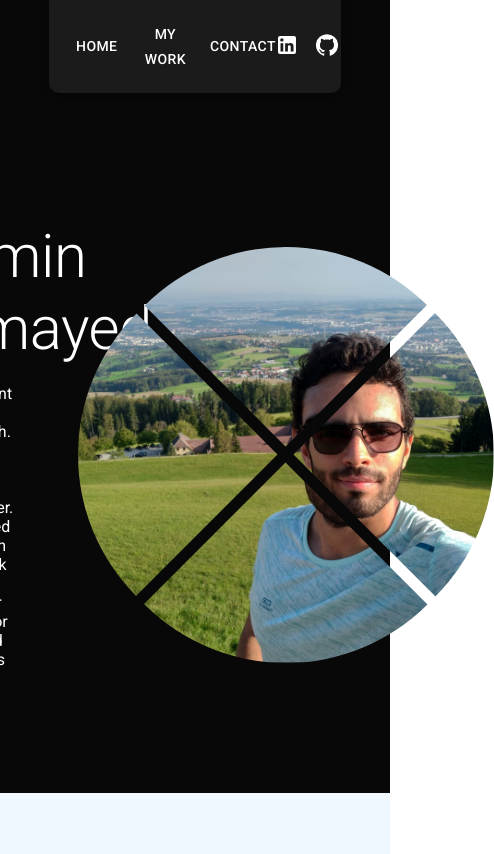
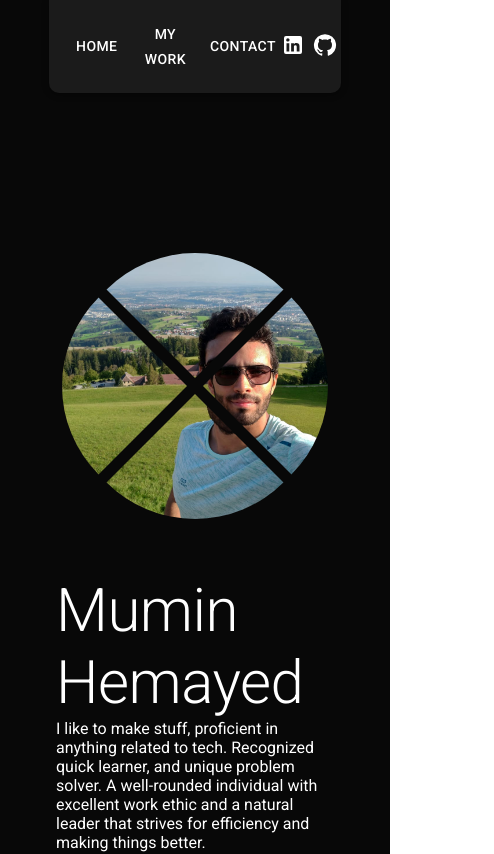
Before and after one commit to MuminElsayed/MuminElsayed.github.io, a React (Create React App) app: page / in a window 390 px wide. Shown: the top 854 px of the page, 494 px wide, since content can reach past the window. Built offline with nearby package versions, Linux system fonts and the light colour scheme.

Commit message:
Added mobile support

```diff
--- a/src/App.js
+++ b/src/App.js
@@ -2,13 +2,12 @@ import React, { useRef } from "react";
 import { ThemeProvider } from "@mui/material/styles";
 import "./App.css";
 import Navbar from "./Components/Navbar";
-import { Container, Typography, useForkRef } from "@mui/material";
+import { Container, Typography } from "@mui/material";
 import { createTheme } from "@mui/material/styles";
 import IframePreview from "./Components/IframePreview";
 import PageSection from "./Components/PageSection";
 import MyPfp from "./Assets/pfp.jpg";
 import ImagePreview from "./Components/QuadImagePreview";
-import userEvent from "@testing-library/user-event";
 import GetInTouch from "./Components/GetInTouch";
 
 function App() {
@@ -28,11 +27,8 @@ function App() {
         <Navbar pages={PAGES}></Navbar>
         <PageSection ref={homeRef} style={{ minHeight: "700px" }}>
           <Container>
-            <div className="display-flex align-items-center justify-content-center gap-xxl">
-              <div
-                className="display-flex flex-direction-column"
-                style={{ width: "30vw" }}
-              >
+            <div className="display-flex align-items-center justify-content-center gap-xxl profile-header">
+              <div className="display-flex flex-direction-column">
                 <Typography variant="h2">Mumin Hemayed</Typography>
                 <Typography variant="subtitle">
                   I like to make stuff, proficient in anything related to tech.
--- a/src/Components/MyLinksIcons.js
+++ b/src/Components/MyLinksIcons.js
@@ -4,7 +4,7 @@ import React from "react";
 
 export default function MyLinksIcons({ iconSize = 24 }) {
   return (
-    <div className="display-flex gap-m">
+    <div className="display-flex gap-m icon-bar">
       <a
         href="https://www.linkedin.com/in/mumin-elsayed-hemayed-b42379120/"
         target="_blank"
--- a/src/Components/Navbar.js
+++ b/src/Components/Navbar.js
@@ -3,7 +3,11 @@ import MyLinksIcons from "./MyLinksIcons";
 
 function Navbar({ pages }) {
   return (
-    <AppBar className="round-bottom-border" position="sticky" color="primary">
+    <AppBar
+      className="round-bottom-border navbar"
+      position="sticky"
+      color="primary"
+    >
       <Toolbar
         style={{
           display: "flex",
--- a/src/Components/PageSection.js
+++ b/src/Components/PageSection.js
@@ -1,5 +1,4 @@
 import React, { forwardRef } from "react";
-import ImagePreview from "./QuadImagePreview";
 
 const PageSection = forwardRef(({ children, style, className = "" }, ref) => {
   return (
--- a/src/index.css
+++ b/src/index.css
@@ -1,14 +1,33 @@
-*{
+* {
   margin: 0;
   padding: 0;
   box-sizing: border-box;
   font-family: "Roboto";
 }
-iframe{
+iframe {
   border-width: 0;
 }
-header{
+header {
   max-width: 75vw;
   margin-left: auto;
   margin-right: auto;
 }
+@media (max-width: 800px) {
+  .profile-header {
+    display: flex;
+    flex-direction: column;
+    padding: 40px;
+  }
+  .profile-header > div:first-child {
+    order: 2;
+  }
+  .profile-header .gallery > img {
+    width: 250px;
+  }
+  div.icon-bar {
+    gap: 8px;
+  }
+  .navbar > div {
+    gap: 6px;
+  }
+}
```
